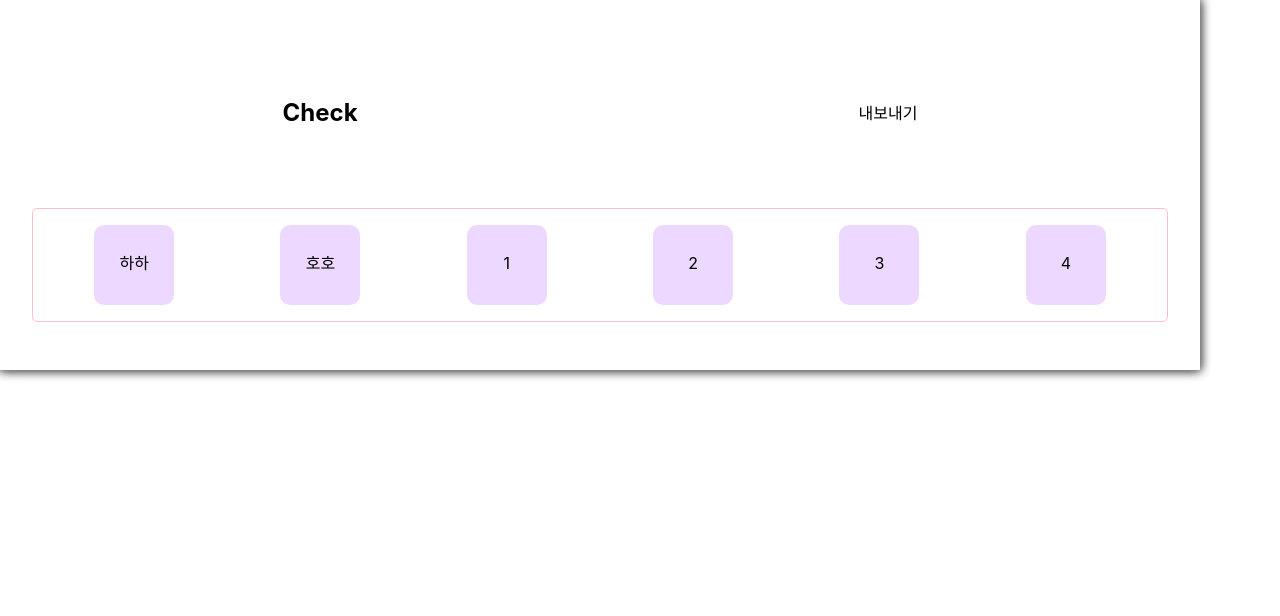
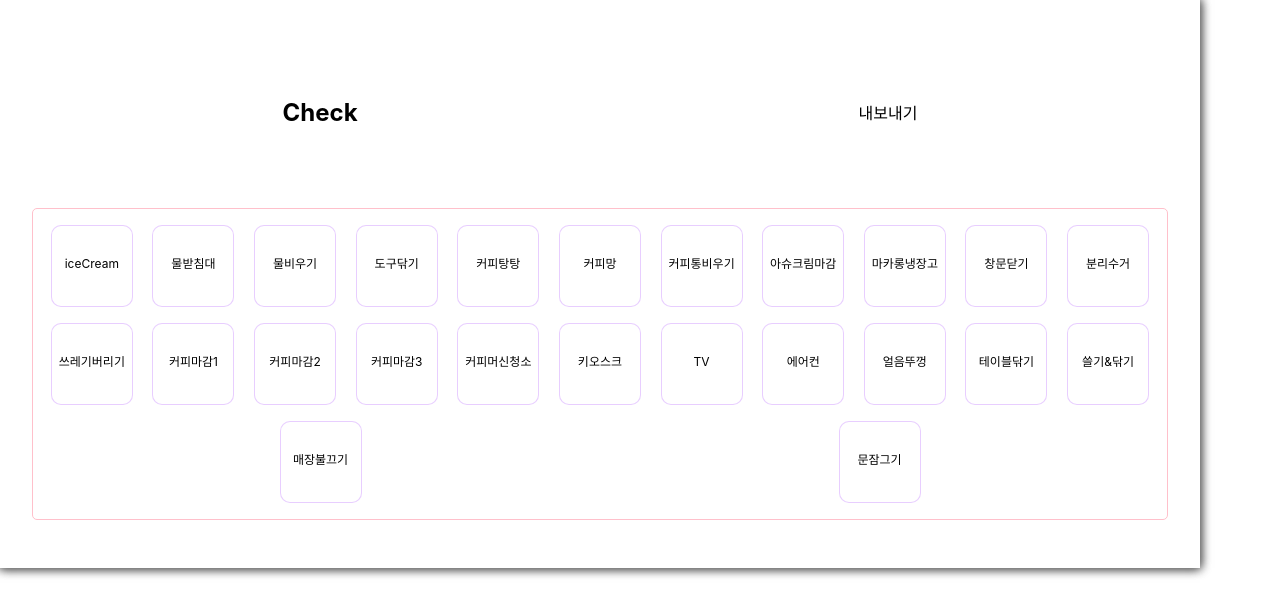
Before and after one commit to haileyham/easy-check, a React (Create React App) app: page / in a window 1280 px wide. Shown: the top 616 px of the page. Built offline with nearby package versions, Linux system fonts and the light colour scheme.

Commit message:
추가리스트

```diff
--- a/src/App.tsx
+++ b/src/App.tsx
@@ -2,13 +2,16 @@ import styled from 'styled-components';
 import React, { useState } from 'react';
 
 function App() {
-  const list = ["하하", "호호", 1, 2, 3, 4]
+  const list = ["iceCream", "물받침대","물비우기","도구닦기","커피탕탕","커피망","커피통비우기","아슈크림마감","마카롱냉장고","창문닫기","분리수거","쓰레기버리기","커피마감1","커피마감2","커피마감3","커피머신청소","키오스크","TV","에어컨","얼음뚜껑","테이블닦기","쓸기&닦기","매장불끄기","문잠그기"]
   const [done, setDone] = useState([false, false, false, false, false])
 
   const checkDone = (i:number) => {
-      let 복사done = [...done];
-      복사done[i] = !복사done[i];
-      setDone(복사done);
+    let 복사done = [...done];
+    while (복사done.length < list.length) {
+      복사done.push(false);
+    }
+    복사done[i] = !복사done[i];
+    setDone(복사done);
   }
 
   return (
@@ -73,5 +76,7 @@ const CheckListItem = styled.li<{ done: boolean }>`
   border-radius: 10px;
   text-align: center;
   line-height: 4.8rem;
-  background-color: ${(props) => (props.done ? '#d9aeff9d' : '#e2c0ff9d')};
+  border: 1px solid #daafff9d;
+  font-size:12px;
+  background-color: ${(props) => (props.done ? '#daafff9d' : '#ffffff')};
 `
```
